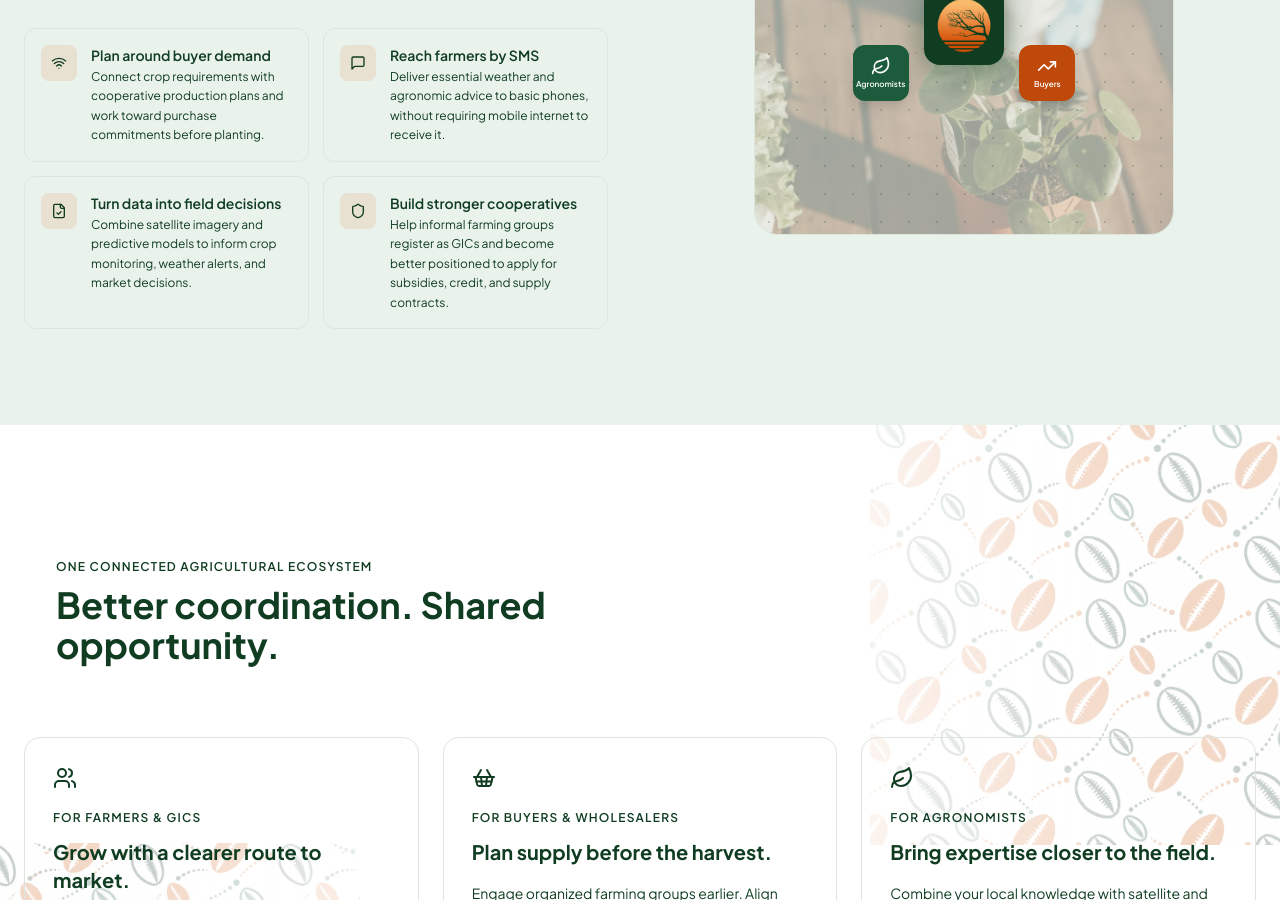
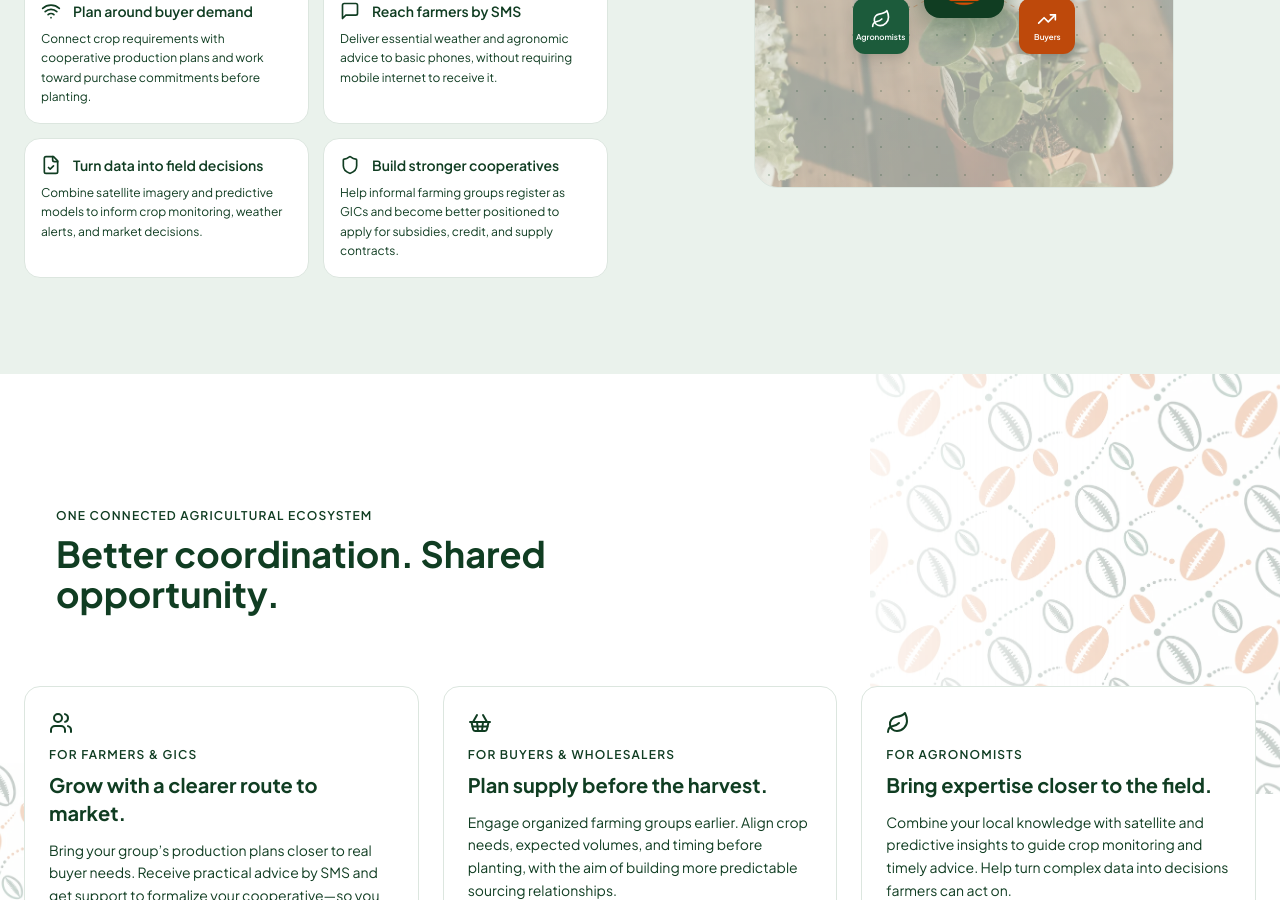
Before and after one commit to si-tcha/si-tcha-AI-web, a React (Vite) app: page / in a window 1280 px wide. Shown: the part 1900-2800 px from the top of the page. Built offline with nearby package versions, Linux system fonts and the light colour scheme; no server answers; a web font is replaced by a local one.

Commit message:
Compact mobile layout with accessible card accordions

```diff
--- a/src/app/components/sections/AboutSection.tsx
+++ b/src/app/components/sections/AboutSection.tsx
@@ -1,3 +1,4 @@
+import ResponsiveCard from "./ResponsiveCard";
 import type { ElementType } from "react";
 import { Wifi, MessageSquare, FileCheck, Shield, Leaf, Users, TrendingUp } from "lucide-react";
 import { ImageWithFallback } from "../figma/ImageWithFallback";
@@ -25,7 +26,7 @@ export default function AboutSection() {
             {"Start with a market. Support every growing decision."}
           </h2>
           <p className="text-muted-foreground leading-relaxed mb-10 text-base">
-            {"Growing without a buyer exposes farmers to uncertain prices and unsold harvests. Si-Tcha brings farmers, buyers, and agronomists into one coordinated process: align demand before planting, support production with data, and help informal groups build the legal structure to access formal markets."}
+            <span className="hidden md:inline">{"Growing without a buyer exposes farmers to uncertain prices and unsold harvests. Si-Tcha brings farmers, buyers, and agronomists into one coordinated process: align demand before planting, support production with data, and help informal groups build the legal structure to access formal markets."}</span><span className="md:hidden">Align buyer demand, field advice and support for farming groups.</span>
           </p>
 
           <div className="grid grid-cols-1 sm:grid-cols-2 gap-3.5">
@@ -37,24 +38,16 @@ export default function AboutSection() {
 ].map((pillar) => {
               const Icon = iconMap[pillar.icon];
               return (
-                <div key={pillar.label}
-                  className="flex gap-3.5 p-4 rounded-xl border border-border bg-card transition-all hover:border-primary/40">
-                  <div className="w-9 h-9 rounded-lg flex items-center justify-center flex-shrink-0"
-                    style={{ background: "rgba(var(--brand-orange-rgb),0.12)" }}>
-                    <Icon className="w-4 h-4 text-primary" />
-                  </div>
-                  <div>
-                    <div className="text-sm font-semibold text-foreground">{pillar.label}</div>
-                    <div className="text-xs text-muted-foreground mt-0.5 leading-relaxed">{pillar.desc}</div>
-                  </div>
-                </div>
+                <ResponsiveCard key={pillar.label} group="approach" className="approach-accordion" header={<div className="flex items-center gap-3"><Icon className="w-5 h-5 shrink-0 text-primary" /><h3 className="text-sm font-semibold">{pillar.label}</h3></div>}>
+                  <p className="text-xs text-muted-foreground leading-relaxed">{pillar.desc}</p>
+                </ResponsiveCard>
               );
             })}
           </div>
         </div>
 
         {/* Right: ecosystem diagram */}
-        <div className="flex items-center justify-center">
+        <div className="ecosystem-illustration flex items-center justify-center">
           <div className="relative w-full max-w-[420px] aspect-square rounded-3xl overflow-hidden border border-border"
             style={{ background: "linear-gradient(135deg, rgba(var(--brand-green-rgb),0.05), rgba(var(--brand-orange-rgb),0.08))" }}>
             <img
--- a/src/app/components/sections/AudienceSection.tsx
+++ b/src/app/components/sections/AudienceSection.tsx
@@ -1,3 +1,4 @@
+import ResponsiveCard from "./ResponsiveCard";
 import { Users, ShoppingBasket, Leaf } from "lucide-react";
 
 export default function AudienceSection() {
@@ -14,13 +15,14 @@ export default function AudienceSection() {
             { icon: ShoppingBasket, role: "For buyers & wholesalers", title: "Plan supply before the harvest.", body: "Engage organized farming groups earlier. Align crop needs, expected volumes, and timing before planting, with the aim of building more predictable sourcing relationships.", cta: "Discuss your sourcing needs" },
             { icon: Leaf, role: "For agronomists", title: "Bring expertise closer to the field.", body: "Combine your local knowledge with satellite and predictive insights to guide crop monitoring and timely advice. Help turn complex data into decisions farmers can act on.", cta: "Explore agronomic collaboration" },
           ].map(({ icon: Icon, role, title, body, cta }, index) => (
-            <article key={role} className="border border-border rounded-2xl p-7 bg-card flex flex-col">
-              <Icon className="w-6 h-6 text-primary mb-5" />
-              <p className="text-xs font-semibold uppercase tracking-widest text-primary mb-3">{role}</p>
-              <h3 className="text-xl font-bold mb-4">{title}</h3>
-              <p className="text-sm text-muted-foreground leading-relaxed mb-6 flex-1">{body}</p>
+            <ResponsiveCard key={role} group="audience" header={<>
+              <Icon className="w-6 h-6 text-primary mb-3" />
+              <p className="text-xs font-semibold uppercase tracking-widest text-primary mb-2">{role}</p>
+              <h3 className="text-xl font-bold">{title}</h3>
+            </>}>
+              <p className="text-sm text-muted-foreground leading-relaxed mb-4">{body}</p>
               <a href={["/en/farmers-groups/", "/en/buyers/", "/en/agronomists/"][index]} className="text-sm font-semibold text-primary">{cta} →</a>
-            </article>
+            </ResponsiveCard>
           ))}
         </div>
       </div>
--- a/src/app/components/sections/ContactSection.tsx
+++ b/src/app/components/sections/ContactSection.tsx
@@ -50,7 +50,7 @@ export default function ContactSection() {
             {"Let’s turn demand into opportunity."}
           </h2>
           <p className="text-muted-foreground mt-3 text-sm max-w-lg mx-auto leading-relaxed">
-            {"Represent a farming group? Need a dependable crop supply? Bring agronomic expertise or investment capital? Tell us where you fit, and let’s discuss the next step."}
+            <span className="hidden md:inline">{"Represent a farming group? Need a dependable crop supply? Bring agronomic expertise or investment capital? Tell us where you fit, and let’s discuss the next step."}</span><span className="md:hidden">Farmer, buyer, agronomist or investor? Let’s talk.</span>
           </p>
         </div>
 
--- a/src/app/components/sections/InvestorsSection.tsx
+++ b/src/app/components/sections/InvestorsSection.tsx
@@ -1,3 +1,4 @@
+import ResponsiveCard from "./ResponsiveCard";
 import { ArrowRight } from "lucide-react";
 import { useEffect, useRef, useState } from "react";
 import { useWeglot } from "../../hooks/useWeglot";
@@ -35,10 +36,9 @@ export default function InvestorsSection() {
             { title: t("Next steps", "Les prochaines étapes"), body: t("Develop the app, buyer partnerships and GIC support.", "Développer l’application, les partenariats acheteurs et l’accompagnement des GIC.") },
             { title: t("Measurable impact", "Un impact mesurable"), body: t("Track sales, farmer margins and post-harvest losses.", "Suivre les ventes, les marges agricoles et les pertes après récolte.") },
           ].map(({ title, body }, index) => (
-            <div key={index} style={{ animationDelay: `${index * 80}ms` }} className="investor-reveal bg-card border border-border rounded-2xl p-5">
-              <h3 className="font-bold text-base mb-2">{title}</h3>
+            <ResponsiveCard key={index} group="investors" className="investor-reveal" header={<h3 className="font-bold text-base">{title}</h3>}>
               <p className="text-sm text-muted-foreground leading-relaxed">{body}</p>
-            </div>
+            </ResponsiveCard>
           ))}
         </div>
       </div>
--- a/src/app/components/sections/Navbar.tsx
+++ b/src/app/components/sections/Navbar.tsx
@@ -137,6 +137,8 @@ export default function Navbar({ theme, setTheme }: NavbarProps) {
           className={`md:hidden ${scrolled ? "text-foreground" : "text-foreground"}`}
           onClick={() => setMenuOpen(!menuOpen)}
           aria-label="Toggle menu"
+          aria-expanded={menuOpen}
+          aria-controls="mobile-navigation"
         >
           {menuOpen ? <X className="w-5 h-5" /> : <Menu className="w-5 h-5" />}
         </button>
@@ -144,7 +146,7 @@ export default function Navbar({ theme, setTheme }: NavbarProps) {
 
       {/* Mobile drawer */}
       {menuOpen && (
-        <div className="md:hidden bg-card border-t border-border px-6 py-5 flex flex-col gap-4 shadow-lg">
+        <div id="mobile-navigation" className="md:hidden bg-card border-t border-border px-6 py-5 flex flex-col gap-4 shadow-lg">
           {["Home", "Pilot", "About", "Investors", "Partners", "Contact"].map((item) => (
             <a key={item} aria-current={activeSection === item ? "location" : undefined} href={navLinks[item] || "#"} onClick={() => setMenuOpen(false)}
               className="section-nav-link self-start text-sm font-medium text-foreground hover:text-primary transition-colors">
--- /dev/null
+++ b/src/app/components/sections/ResponsiveCard.tsx
@@ -0,0 +1,25 @@
+import { useEffect, useState, type ReactNode } from "react";
+import { ChevronDown } from "lucide-react";
+
+/** Full cards on desktop, native keyboard-accessible accordions on mobile. */
+export default function ResponsiveCard({ header, children, group, className = "" }: {
+  header: ReactNode; children: ReactNode; group: string; className?: string;
+}) {
+  const [desktop, setDesktop] = useState(true);
+  const [expanded, setExpanded] = useState(false);
+  useEffect(() => {
+    const query = window.matchMedia("(min-width: 768px)");
+    const update = () => setDesktop(query.matches);
+    update();
+    query.addEventListener("change", update);
+    return () => query.removeEventListener("change", update);
+  }, []);
+  return (
+    <details {...(desktop ? {} : { name: group })} open={desktop || expanded}
+      onToggle={event => { if (!desktop) setExpanded(event.currentTarget.open); }}
+      className={`responsive-card ${className}`}>
+      <summary tabIndex={desktop ? -1 : 0}><div className="min-w-0 flex-1">{header}</div><ChevronDown aria-hidden="true" className="accordion-chevron w-4 h-4 shrink-0 text-primary" /></summary>
+      <div className="responsive-card-content">{children}</div>
+    </details>
+  );
+}
--- a/src/styles/theme.css
+++ b/src/styles/theme.css
@@ -353,3 +353,95 @@
 
 @keyframes investor-text-reveal { from { opacity: 0; transform: translateY(16px); } to { opacity: 1; transform: translateY(0); } }
 @media (prefers-reduced-motion: no-preference) { #investors[data-revealed="true"] .investor-reveal { animation: investor-text-reveal 600ms cubic-bezier(.22,1,.36,1) both; } }
+
+/* Responsive card disclosures: the same content remains available on every screen. */
+.responsive-card { min-width: 0; border: 1px solid var(--border); border-radius: 1rem; background: var(--card); }
+.responsive-card > summary { display: flex; align-items: center; gap: .75rem; list-style: none; padding: 1.5rem 1.5rem .75rem; pointer-events: none; }
+.responsive-card > summary::-webkit-details-marker { display: none; }
+.responsive-card-content { padding: 0 1.5rem 1.5rem; }
+.accordion-chevron { display: none; transition: transform 200ms ease; }
+.approach-accordion > summary { padding: 1rem 1rem .5rem; }
+.approach-accordion > .responsive-card-content { padding: 0 1rem 1rem; }
+.dashboard-accordion { display: contents; }
+.dashboard-accordion > summary { display: none; }
+.dashboard-accordion > .responsive-card-content { display: contents; }
+@media (max-width: 767px) {
+  main > section { padding: 2rem 1rem; scroll-margin-top: 4rem; }
+  main > section > div, main .grid > *, footer .grid > * { min-width: 0; }
+  main > section h2 { font-size: 1.6rem; line-height: 1.2; }
+  main > section :is(.gap-16,.gap-12,.gap-6) { gap: 1rem; }
+  main > section :is(.mb-12,.mb-10) { margin-bottom: 1.25rem; }
+  main > section .cowrie-copy { padding: 1rem; margin-bottom: 1rem; }
+  main > section p { overflow-wrap: break-word; }
+  .responsive-card > summary { padding: 1rem; pointer-events: auto; cursor: pointer; min-height: 56px; }
+  .responsive-card > summary:focus-visible { outline: 2px solid var(--ring); outline-offset: 3px; border-radius: 1rem; }
+  .responsive-card > .responsive-card-content { padding: 0 1rem 1rem; }
+  .responsive-card .accordion-chevron { display: block; }
+  .responsive-card[open] > summary .accordion-chevron { transform: rotate(180deg); }
+  .responsive-card summary h3 { font-size: .95rem; line-height: 1.35; margin: 0; }
+  .responsive-card summary p { font-size: .65rem; margin-bottom: .375rem; }
+  .responsive-card summary svg.mb-3 { display: none; }
+  .partner-accordion > summary > div { display: grid; grid-template-columns: 64px minmax(0,1fr); align-items: center; gap: .75rem; }
+  .partner-accordion .partner-logo { width: 64px; height: 44px; padding: .25rem; margin: 0; }
+  .partner-accordion .partner-role { display: none; }
+  .ecosystem-illustration { display: none; }
+  .hero-section { min-height: 0; padding-top: 5.25rem; padding-bottom: 2rem; }
+  .hero-section > .relative { padding: 0; gap: 1.25rem; }
+  .hero-section h1 { font-size: clamp(1.8rem, 8vw, 2.25rem); margin-bottom: 1rem; }
+  .hero-section .mb-7 { margin-bottom: 1rem; }
+  .hero-section > .relative > div:first-child > p { font-size: .95rem; margin-bottom: 1.25rem; }
+  .hero-section .flex-wrap { display: grid; grid-template-columns: repeat(2,minmax(0,1fr)); gap: .625rem; }
+  .hero-section .site-cta { width: 100%; min-height: 52px; padding: .625rem; font-size: .75rem; gap: .25rem; line-height: 1.35; }
+  .hero-section .site-cta svg { width: 14px; flex-shrink: 0; }
+  .dashboard-accordion { display: block; background: var(--hero-panel); }
+  .dashboard-accordion > summary { display: flex; }
+  .dashboard-accordion > .responsive-card-content { display: block; padding: .5rem .75rem 1rem; }
+  .dashboard-stack { width: calc(100% - 20px); max-width: 340px; }
+  .dashboard-stack::before { transform: translate(8px,3px) rotate(2deg); }
+  .dashboard-stack::after { transform: translate(-7px,0) rotate(-2deg); }
+  .dashboard-header > div:nth-child(3) { flex-wrap: wrap; }
+  .dashboard-header > div:nth-child(3) > span:first-child { flex-wrap: wrap; gap: .25rem; }
+  #investors > .grid { gap: 1.5rem; }
+  #investors .grid.sm\:grid-cols-2 { grid-template-columns: 1fr; }
+  #contact > div > .grid > div:first-child > h3, #contact > div > .grid > div:first-child > div:last-child { display: none; }
+  #contact > div > .grid > div:first-child { display: grid; grid-template-columns: 1fr 1fr; gap: .75rem; }
+  #contact > div > .grid > div:first-child > a { padding: .75rem; gap: .5rem; }
+  #contact > div > .grid > div:first-child > a > div:first-child { display: none; }
+  #contact > div > .grid > div:first-child > a > svg { display: none; }
+  #contact > div > .grid > div:first-child > a .text-sm { font-size: .7rem; overflow-wrap: anywhere; }
+  #contact .react-interactive { padding: 1rem; }
+  #contact form { gap: .875rem; }
+  #contact form > .grid { grid-template-columns: repeat(2,minmax(0,1fr)); gap: .75rem; }
+  #contact form :is(input,textarea) { min-width: 0; font-size: 16px; }
+  #contact form textarea { height: 88px; min-height: 88px; }
+  footer { padding: 2rem 1rem !important; }
+  footer > div > .grid { grid-template-columns: 1fr 1fr; gap: 1.25rem; margin-bottom: 1.5rem; }
+  footer > div > .grid > div:first-child { grid-column: 1 / -1; }
+  footer > div > .grid > div:first-child > :not(:first-child) { display: none; }
+  footer .mb-5 { margin-bottom: .75rem; }
+  footer .pt-8 { padding-top: 1.25rem; }
+  footer .mb-10 { margin-bottom: 1.5rem; }
+}
+@media (prefers-reduced-motion: no-preference) and (max-width: 767px) {
+  .responsive-card[open] > .responsive-card-content { animation: mobile-card-open 240ms ease-out; }
+}
+@keyframes mobile-card-open { from { opacity: .4; transform: translateY(-6px); } to { opacity: 1; transform: translateY(0); } }
+
+@media (max-width: 767px) {
+  html:not(.dark) .hero-section { --hero-overlay: linear-gradient(90deg, rgba(241,248,236,.96), rgba(241,248,236,.76)); }
+  #contact .mb-16 { margin-bottom: 1.25rem; }
+  #contact .react-interactive { min-height: 0; }
+  #contact form { display: grid; grid-template-columns: repeat(2,minmax(0,1fr)); }
+  #contact form > :is(.grid,.hidden,.flex-1,p,button) { grid-column: 1 / -1; }
+  #contact form > .flex-1 { flex: none; }
+}
+
+@media (min-width: 768px) and (max-width: 1023px) {
+  .hero-section > .relative { grid-template-columns: minmax(0,1fr) 320px; gap: 1.5rem; }
+  .hero-section h1 { font-size: 2rem; }
+  .hero-section .site-cta { width: 100%; }
+  .hero-section .flex-wrap { display: grid; grid-template-columns: 1fr; }
+  .hero-section .hero-stats { gap: 1rem; }
+  .hero-section .hero-stats .text-2xl { font-size: 1.25rem; }
+  .ecosystem-illustration { display: none; }
+}
```
Also changed, not shown: src/app/components/sections/GicDirectorySection.tsx (+4 -6 lines), src/app/components/sections/HeroSection.tsx (+5 -3 lines), src/app/components/sections/PartnersSection.tsx (+8 -7 lines).
